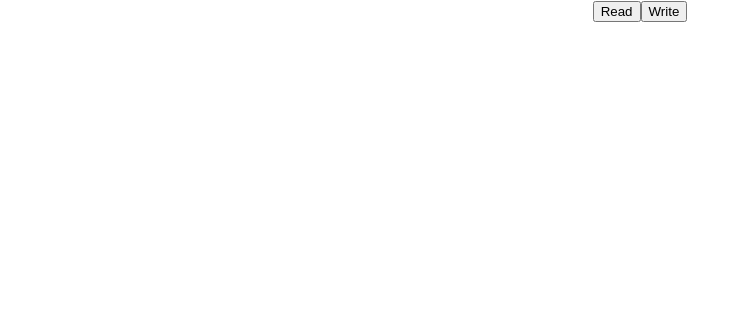
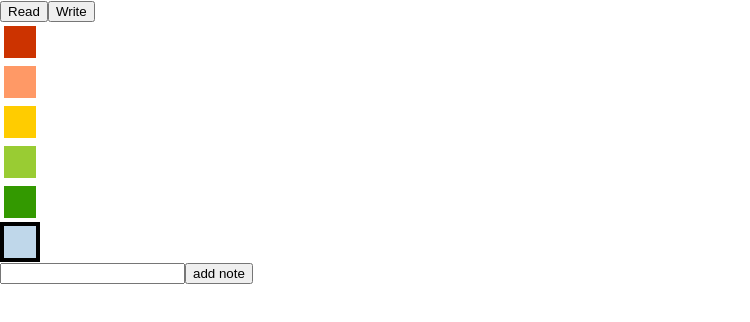
Before and after one commit to olastor/nfc-tags, a React (Create React App) app: page / in a window 1280 px wide. Shown: the top 322 px of the page, without its empty margins (0-750 px from the left). Built offline with nearby package versions, Linux system fonts and the light colour scheme.

Commit message:
feat: add list

```diff
--- a/src/App.css
+++ b/src/App.css
@@ -1,38 +1,10 @@
-.App {
-  text-align: center;
+.predefined-color {
+  width: 40px;
+  height: 40px;
+  box-sizing: border-box;
+  border: 4px solid #fff;
 }
 
-.App-logo {
-  height: 40vmin;
-  pointer-events: none;
+.selected-color {
+  border: 4px solid;
 }
-
-@media (prefers-reduced-motion: no-preference) {
-  .App-logo {
-    animation: App-logo-spin infinite 20s linear;
-  }
-}
-
-.App-header {
-  background-color: #282c34;
-  min-height: 100vh;
-  display: flex;
-  flex-direction: column;
-  align-items: center;
-  justify-content: center;
-  font-size: calc(10px + 2vmin);
-  color: white;
-}
-
-.App-link {
-  color: #61dafb;
-}
-
-@keyframes App-logo-spin {
-  from {
-    transform: rotate(0deg);
-  }
-  to {
-    transform: rotate(360deg);
-  }
-}
--- a/src/App.js
+++ b/src/App.js
@@ -1,22 +1,52 @@
+import { useState, useCallback } from 'react'
 import './App.css';
 
 const FORMAT_VERSION = 'v1'
-
 const COLORS = [
   '#cc3300',
   '#ff9966',
   '#ffcc00',
   '#99cc33',
-  '#339900'
+  '#339900',
+  '#BFD7EA'
 ]
 
-const readTag = async (
-  onData,
-  onError
+const formatNote = (note) => `${FORMAT_VERSION};${note?.color};${note.text}`
+const parseNote = text => {
+  if (text.startsWith(FORMAT_VERSION)) {
+    const parts = text.split(';', 2)
+    return { color: parts[1], text: parts[2] }
+  }
+}
+
+
+
+function App() {
+  const [notes, setNotes] = useState([])
+  const [selectedColor, setSelectedColor] = useState(COLORS[COLORS.length - 1])
+  const [chosenText, setChosenText] = useState('')
+
+  const writeTag = useCallback(async () => {
+    if (!notes && !notes.length) return
+    const ndef = new window.NDEFReader();
+    await ndef.write({
+      records: notes.map(note => ({
+        recordType: 'text',
+        data: formatNote(note)
+      }))
+  })}, [notes,setNotes])
+
+  const addNote = e => {
+    if (e) e.preventDefault()
+    setNotes([...notes, { color: selectedColor, text: chosenText }])
+  }
+const readTag = useCallback(async (
 ) => {
   try {
     const ndef = new window.NDEFReader();
     await ndef.scan();
+
+    setNotes([])
 
     ndef.addEventListener("readingerror", () => {
       console.log('error')
@@ -27,33 +57,28 @@ const readTag = async (
         .filter(record => record.recordType === 'text')
         .forEach(record => {
           const textDecoder = new TextDecoder(record.encoding);
-          alert(`Text: ${textDecoder.decode(record.data)} (${record.lang})`);
+          alert(parseNote(textDecoder.decode(record.data)))
+          setNotes([...notes, parseNote(textDecoder.decode(record.data))])
         })
     });
   } catch (error) {
     alert(error.message)
   }
-}
+}, [notes, setNotes])
 
-
-
-
-function App() {
-
-  const writeTag = async () => {
-    const ndef = new window.NDEFReader();
-    await ndef.write({
-    records: [
-      {
-        recordType: "text", data: "Testing123"
-      }
-    ]
-  });
-  }
   return (
     <div className="App">
       <button onClick={() => readTag()}>Read</button>
       <button onClick={() => writeTag()}>Write</button>
+      <form onSubmit={addNote}>
+        {COLORS.map(color => <div style={{ backgroundColor: color }} className={`predefined-color${color === selectedColor ? ' selected-color' : ''}`}></div>)}
+        <input type="text" onChange={e => setChosenText(e.target.value)} />
+        <button type="submit">add note</button>
+      </form>
+      {notes && notes.map((note, i) => <div key={`note-display-${i}`}>
+        <div style={{ backgroundColor: note?.color }} className='note-color'></div>
+        <div>{note?.text}</div>
+      </div>)}
     </div>
   );
 }
```
